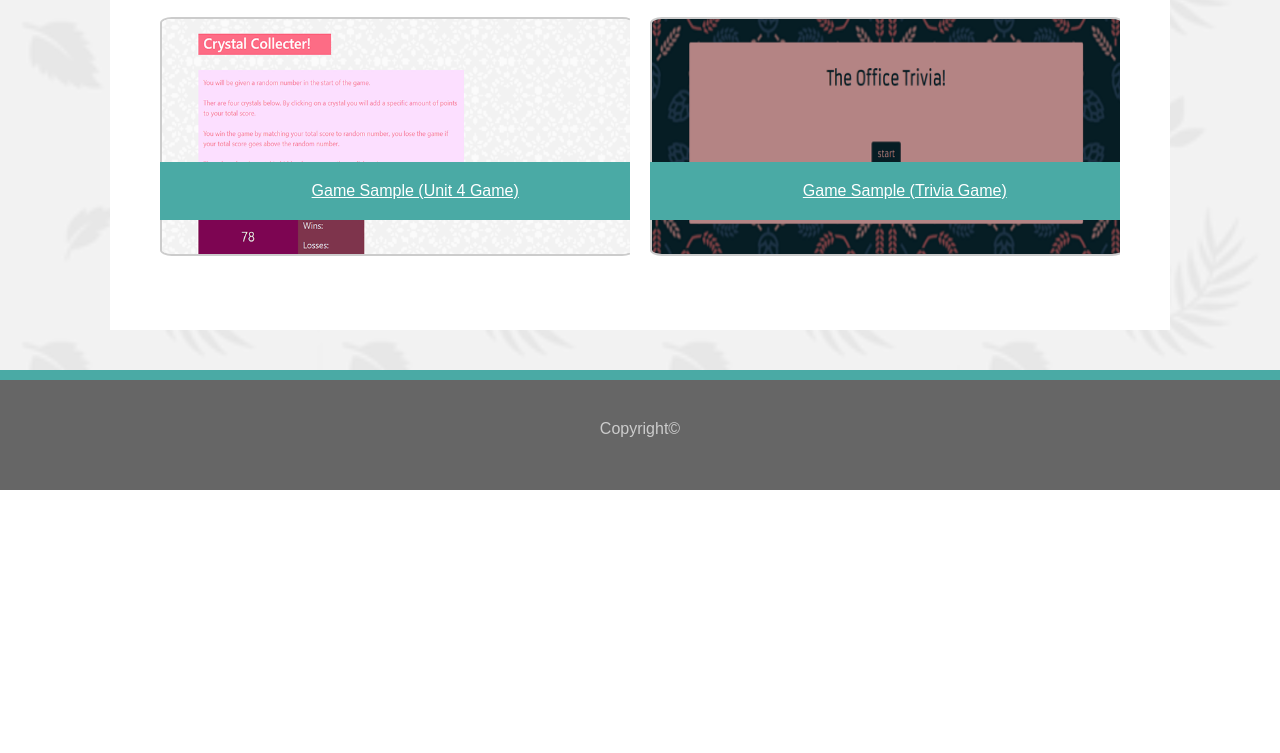
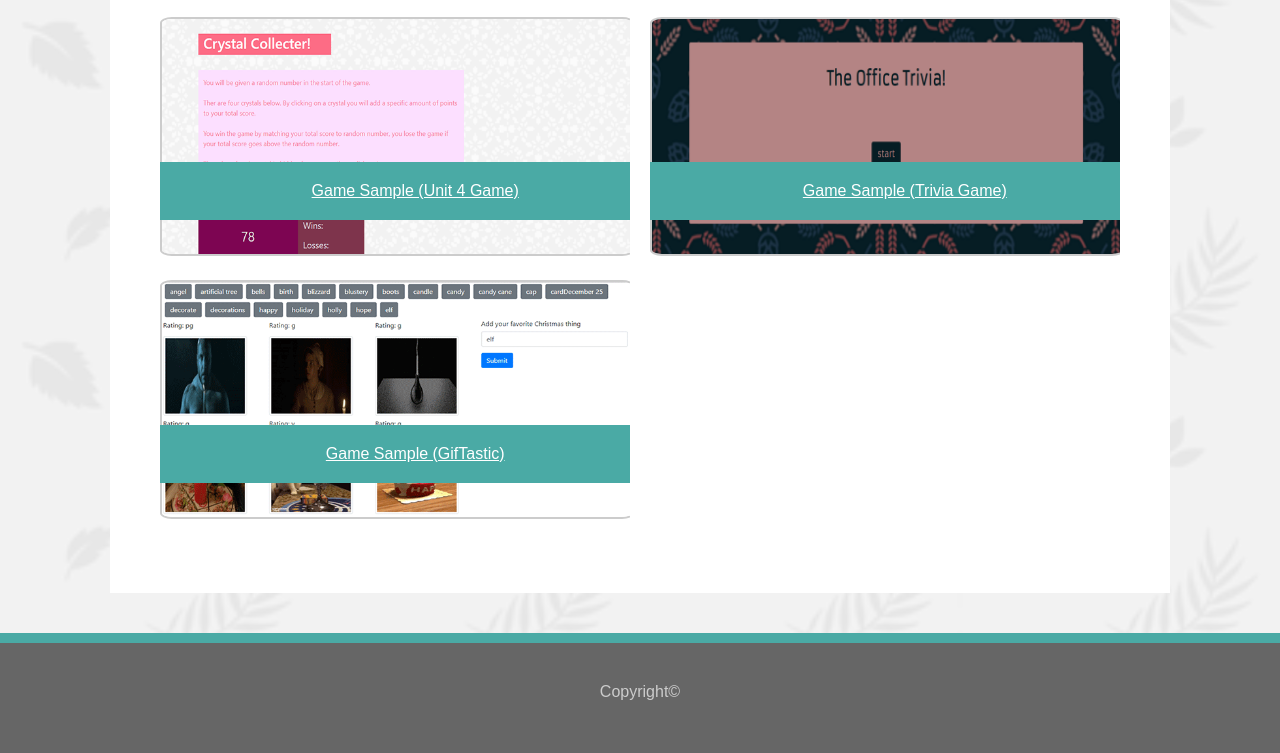
Before and after one commit to NasimFekrat/basic-portfolio, a plain HTML site: page portfolio.html in a window 1280 px wide. Shown: the part 1085-1838 px from the top of the page. Before the commit the page ends 1575 px from the top, so only its background shows below. Drawn offline with Linux system fonts and the light colour scheme.

Commit message:
giftastic added

```diff
--- a/portfolio.html
+++ b/portfolio.html
@@ -59,6 +59,12 @@
                     <figcaption class="imgText"><a href="https://nasimfekrat.github.io/trivia-game/" class="textClass">Game Sample (Trivia Game)</a></figcaption>
                 </figure>
             </div>
+            <div class="container">
+                <figure class="figGallery">
+                    <img src="assets\images\giftastic.png" alt="game-sample-giftastic" class="imgGallery">
+                    <figcaption class="imgText"><a href="https://nasimfekrat.github.io/giftastic/" class="textClass">Game Sample (GifTastic)</a></figcaption>
+                </figure>
+            </div>
         </section>
         <div class="push"></div>
         </div>
```
Also changed, not shown: assets/images/giftastic.png (added).
